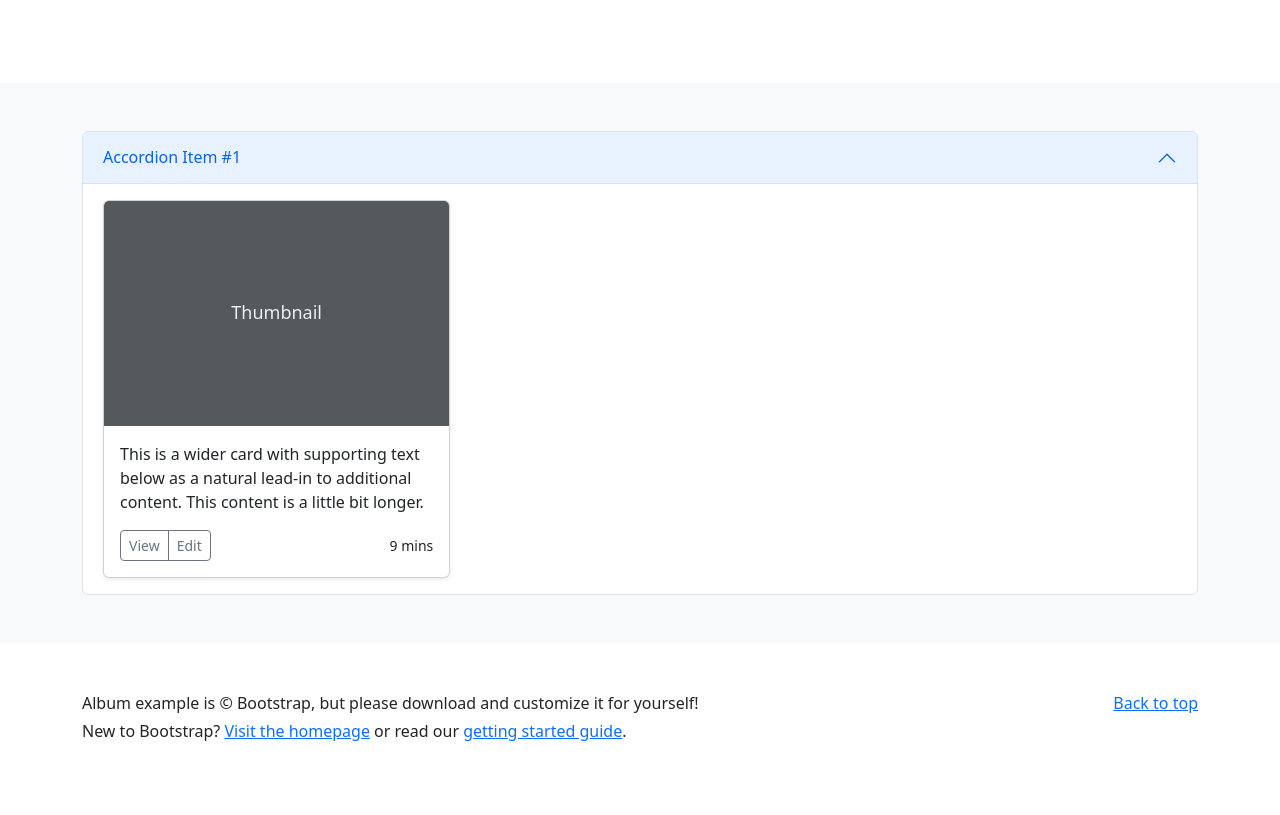
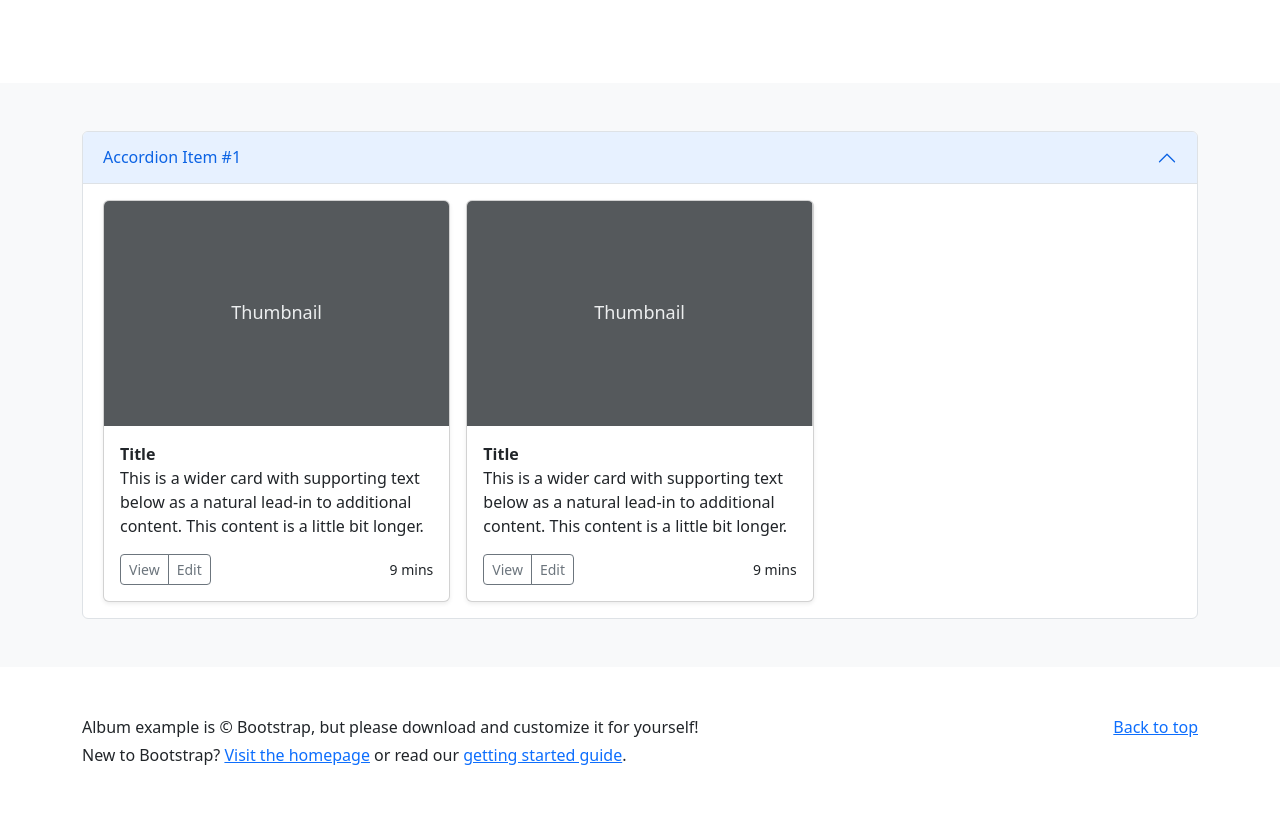
Before and after one commit to erdnaaa/finprojekt, a PHP site: page /index_bootstrap5.php in a window 1280 px wide. Shown: the part 397-1212 px from the top of the page. Before the commit the page ends 1138 px from the top, so only its background shows below. Run offline with PHP 8.4, Linux system fonts and the light colour scheme; tables that the repository leaves empty or names only in its code hold one stand-in row (values such as "Sample post"); some libraries are stand-ins or nearby versions.

Commit message:
box generation 50%

```diff
--- a/index_bootstrap5.php
+++ b/index_bootstrap5.php
@@ -1,3 +1,6 @@
+<?php
+include 'connect.php';
+?>
 <html lang="en" data-bs-theme="auto">
     <head>
         <script src="./assets/js/color-modes.js"></script>
@@ -137,6 +140,41 @@
                             <div id="collapseOne" class="accordion-collapse collapse show" data-bs-parent="#accordionExample">
                                 <div class="accordion-body">
                                     <div class="row row-cols-1 row-cols-sm-2 row-cols-md-3 g-3">
+									<?php
+										$query = "SELECT * FROM produk";
+										$result = $mysqli -> query($query);
+										if ($result->num_rows > 0) {
+											while($row = $result->fetch_assoc()) {
+												//filter category
+												if ($row["category"] == 'food') {
+													//debug
+												echo '<script type="text/javascript">alert("' . $row["nama_produk"] . '")</script>';
+												}
+												?>
+											<div class="col">
+                                            <div class="card shadow-sm">
+                                                <svg class="bd-placeholder-img card-img-top" width="100%" height="225" xmlns="http://www.w3.org/2000/svg" role="img" aria-label="Placeholder: Thumbnail" preserveAspectRatio="xMidYMid slice" focusable="false">
+                                                    <title><?php echo $row["nama_produk"];?></title>
+                                                    <rect width="100%" height="100%" fill="#55595c"></rect>
+                                                    <text x="50%" y="50%" fill="#eceeef" dy=".3em">Thumbnail</text>
+                                                </svg>
+                                                <div class="card-body">
+													<strong>Title</strong>
+                                                    <p class="card-text">This is a wider card with supporting text below as a natural lead-in to additional content. This content is a little bit longer.</p>
+                                                    <div class="d-flex justify-content-between align-items-center">
+                                                        <div class="btn-group">
+                                                            <button type="button" class="btn btn-sm btn-outline-secondary">View</button>
+                                                            <button type="button" class="btn btn-sm btn-outline-secondary">Edit</button>
+                                                        </div>
+                                                        <small class="text-body-secondary">9 mins</small>
+                                                    </div>
+                                                </div>
+                                            </div>
+                                        </div>
+										<?php
+										}
+									}
+									?>
                                         <div class="col">
                                             <div class="card shadow-sm">
                                                 <svg class="bd-placeholder-img card-img-top" width="100%" height="225" xmlns="http://www.w3.org/2000/svg" role="img" aria-label="Placeholder: Thumbnail" preserveAspectRatio="xMidYMid slice" focusable="false">
@@ -145,6 +183,7 @@
                                                     <text x="50%" y="50%" fill="#eceeef" dy=".3em">Thumbnail</text>
                                                 </svg>
                                                 <div class="card-body">
+													<strong>Title</strong>
                                                     <p class="card-text">This is a wider card with supporting text below as a natural lead-in to additional content. This content is a little bit longer.</p>
                                                     <div class="d-flex justify-content-between align-items-center">
                                                         <div class="btn-group">
@@ -174,6 +213,5 @@
             </div>
         </footer>
         <script src="https://cdn.jsdelivr.net/npm/bootstrap@5.2.3/dist/js/bootstrap.bundle.min.js" integrity="sha384-kenU1KFdBIe4zVF0s0G1M5b4hcpxyD9F7jL+jjXkk+Q2h455rYXK/7HAuoJl+0I4" crossorigin="anonymous"></script>
-        <script src="https://cdnjs.cloudflare.com/ajax/libs/holder/2.9.4/holder.min.js" integrity="sha512-awKijGYZmPF6XI5jaLS45zRNXAGt5HiRKRjAM0HuzRF9U/2oKX+Lh/lYFAZPQAnTRNa1TXERCKm4o1DV5VzJog==" crossorigin="anonymous" referrerpolicy="no-referrer"></script>
     </body>
 </html>
```
